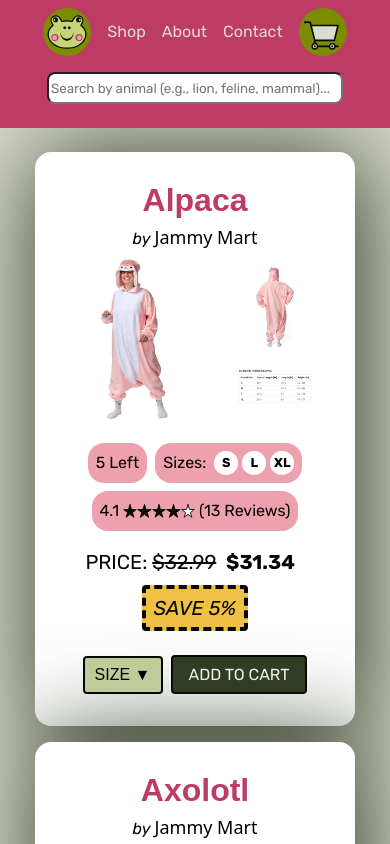
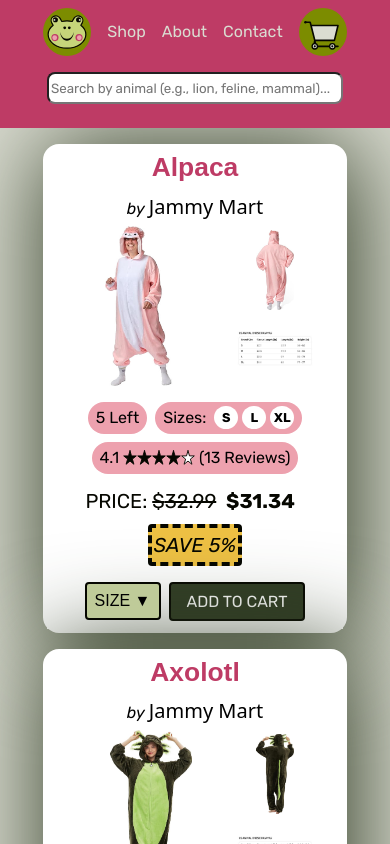
Before and after one commit to ariesGitterHub/odin-shopping-cart, a React (Vite) app: page /shop in a window 390 px wide. Shown: the top 844 px of the page. Built offline with nearby package versions, Linux system fonts and the light colour scheme; a web font is replaced by a local one.

Commit message:
styles: testing various css size changes for mobile views

```diff
--- a/src/index.css
+++ b/src/index.css
@@ -17,6 +17,9 @@
   --font-mooshiDoo: "Hanalei Fill", system-ui;
   --font-plushies: "Matemasie", sans-serif;
   --font-spanko: "Bangers", system-ui;
+
+  --font-size-title-regular: ;
+  --font-size-title-grand: ;
 }
 
 *,
--- a/src/styles/Card.module.css
+++ b/src/styles/Card.module.css
@@ -6,17 +6,18 @@
   flex-direction: column;
   align-items: center;
   justify-content: start;
+  gap: 0.25rem;
   background-color: var(--white);
   border-radius: 1rem;
   box-shadow: 5px 5px 100px 5px var(--frog-dk);
-  padding: 1rem;
+  padding: 0.25rem;
 }
 
 .cardContainer h1 {
   color: var(--rose-dk);
   font-family: var(--font-title);
-  font-size: 2rem;
-  margin-top: 0.5rem;
+  font-size: 1.65rem;
+  /* margin-top: 0.5rem; */
   text-transform: capitalize;
 }
 
@@ -24,7 +25,7 @@
   font-family: var(--font-text);
   font-size: 1rem;
   font-style: italic;
-  margin-bottom: 0.5rem;
+  /* margin-bottom: 0.5rem; */
   text-transform: lowercase;
 }
 
@@ -33,7 +34,7 @@
 .mooshiFoo,
 .plushies,
 .spanko {
-  font-size: 1.125rem;
+  font-size: 1.25rem;
   font-style: normal;
   text-transform: capitalize;
 }
@@ -75,7 +76,7 @@
   flex-direction: column;
   align-items: center;
   justify-content: center;
-  padding: 0.5rem;
+  padding: 0.25rem;
 }
 
 .smallSideImg {
@@ -89,7 +90,8 @@
 .detailsContainer,
 .priceContainer,
 .buttonContainer {
-  width: 18rem;
+  width: 18.5rem;
+  /* width: fit-content; */
   display: flex;
   flex-direction: row;
   flex-wrap: wrap;
@@ -98,7 +100,7 @@
   gap: 0.5rem;
   background-color: var(--white);
   font-family: var(--font-text);
-  padding: 0.5rem;
+  padding: 0.25rem;
 }
 
 .detailsContainer {
@@ -115,7 +117,7 @@
   border: 4px dashed var(--frog-black);
   border-radius: 4px;
   font-style: italic;
-  padding: 0.25rem 0.5rem;
+  padding: 0.125rem
 }
 
 .stockNumber,
@@ -129,7 +131,7 @@
   flex-wrap: wrap;
   background-color: var(--rose-lt);
   border-radius: 1rem;
-  padding: 0.5rem;
+  padding: 0.25rem 0.5rem;
   text-transform: capitalize;
 }
 
@@ -159,7 +161,7 @@
   border-radius: 4px;
   color: var(--rose-dk);
   font-weight: 800;
-  margin-top: 1rem;
+  margin-top: 0.25rem;
   padding: 6px 10px;
   text-align: center;
 }
--- a/src/styles/CheckoutCard.module.css
+++ b/src/styles/CheckoutCard.module.css
@@ -3,9 +3,9 @@
   width: fit-content;
   display: flex;
   flex-direction: column;
-  gap: 0.5rem;
+  gap: 0.25rem;
   background-color: var(--gold-lt);
-  border-radius: 0.5rem;
+  border-radius: 1rem;
   box-shadow: 5px 5px 100px 5px var(--gold);
   color: var(--frog-black);
   font-family: var(--font-text);
@@ -34,7 +34,8 @@
 .brand {
   font-family: var(--font-text);
   font-style: italic;
-  margin-top: 0.125rem;
+  text-transform: lowercase;
+  /* margin-top: 0.125rem; */
 }
 
 .dinojama,
@@ -68,13 +69,14 @@
 
 .rowContainer {
   display: flex;
-  gap: 0.5rem;
+  gap: 0.25rem;
 }
 
 .colContainer {
   display: flex;
   flex-direction: column;
   align-items: center;
+  gap: 0.25rem;
   justify-content: space-between;
 }
 
@@ -89,8 +91,9 @@
   border: 4px solid var(--gold-lt);
   border-radius: 0.5rem;
   color: var(--frog-black);
+  font-size: 0.9rem;
   object-fit: contain;
-  padding: 0.5rem;
+  padding: 0.25rem;
 }
 
 .image {
@@ -104,7 +107,7 @@
 
 .price {
   color: var(--frog-dk);
-  font-size: 1.5rem;
+  font-size: 1.25rem;
   font-weight: 800;
 }
 
@@ -119,6 +122,7 @@
   display: flex;
   flex-direction: column;
   align-items: center;
+  justify-content: center;
   gap: 0.125rem;
   border-radius: 0.5rem;
   border: 4px solid var(--gold-lt);
--- a/src/styles/Dropdown.module.css
+++ b/src/styles/Dropdown.module.css
@@ -6,7 +6,7 @@
 }
 
 .dropdownButton {
-  width: 5rem;
+  width: 4.75rem;
   background: var(--frog-lt);
   border: 0.125rem solid var(--frog-black);
   border-radius: 0.25rem;
@@ -18,12 +18,13 @@
 
 .dropdownList {
   position: absolute;
-  width: 5rem;
+  width: 4.75rem;
   background: var(--white);
   border: 1px solid var(--frog-black);
   border-radius: 4px;
   list-style: none;
-  margin-top: 0.3rem;
+  /* margin-top: 0.3rem; */
+    margin-top: 0.25rem;
   padding: 0;
   text-transform: uppercase;
   z-index: 10;
--- a/src/styles/Modal.module.css
+++ b/src/styles/Modal.module.css
@@ -48,7 +48,8 @@
 
 .closeButton {
   position: absolute;
-  top: 0.5rem;
+  /* top: 0.5rem; */
+  top: 0rem;
   right: 0.5rem;
   background: transparent;
   border: none;
@@ -62,11 +63,11 @@
   top: 50%;
   left: -1.65rem;
   transform: translateY(-50%);
-  font-size: 3.75rem;
   background: none;
   border: none;
   color: var(--frog-black);
   cursor: pointer;
+  font-size: 3.75rem;
 }
 
 .arrowRight {
--- a/src/styles/Shop.module.css
+++ b/src/styles/Shop.module.css
@@ -9,9 +9,9 @@
   gap: 1rem;
   border-radius: 1rem;
   font-family: var(--font-title);
-  font-size: 1.5rem;
+  /* font-size: 1.25rem; */
   text-transform: uppercase;
-  padding: 1rem;
+  padding: 0.5rem;
 }
 
 .noProductsFound {
--- a/src/styles/ShoppingCart.module.css
+++ b/src/styles/ShoppingCart.module.css
@@ -50,7 +50,6 @@ h1 {
   /* border-radius: 1rem; */
   margin: 1rem;
   padding: 1rem;
-
 }
 
 .summaryContainer {
```
Also changed, not shown: src/App.jsx (+1 -33 lines), 2 other files (tests, documents, lock files or other folders). Lines whose indentation alone changed are shown as unchanged.
